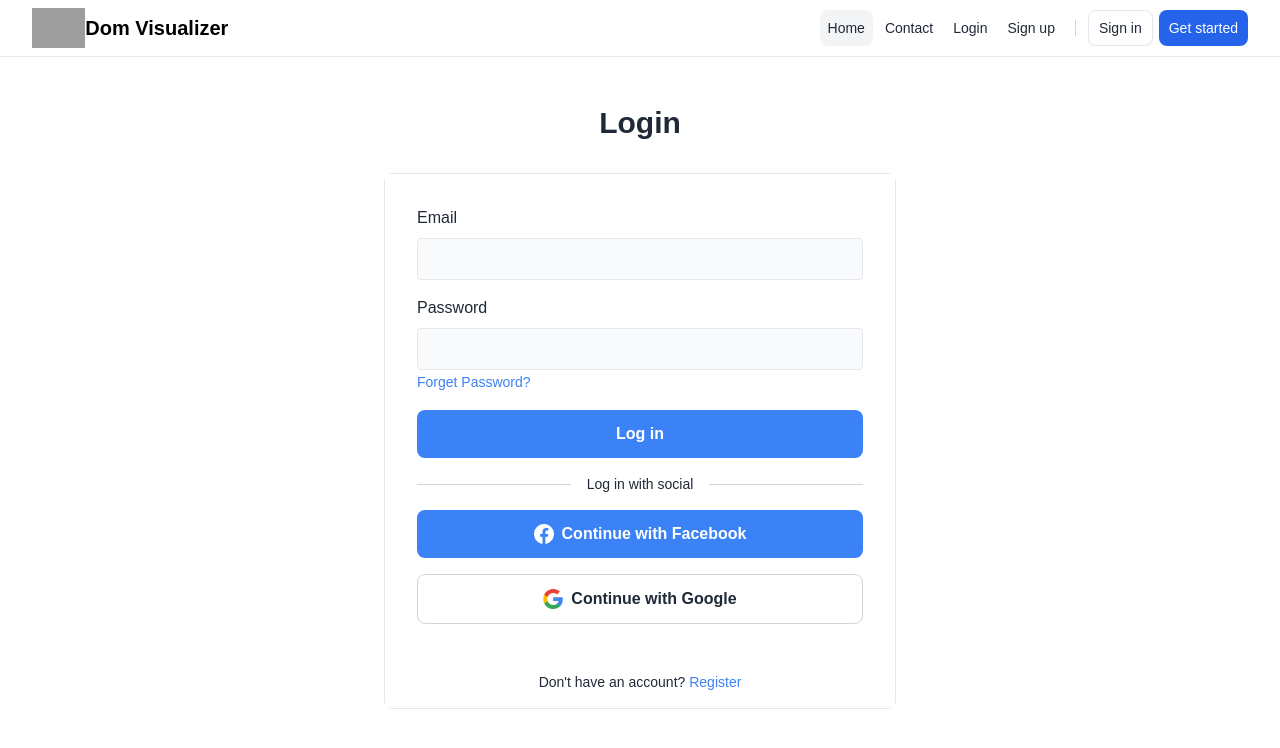
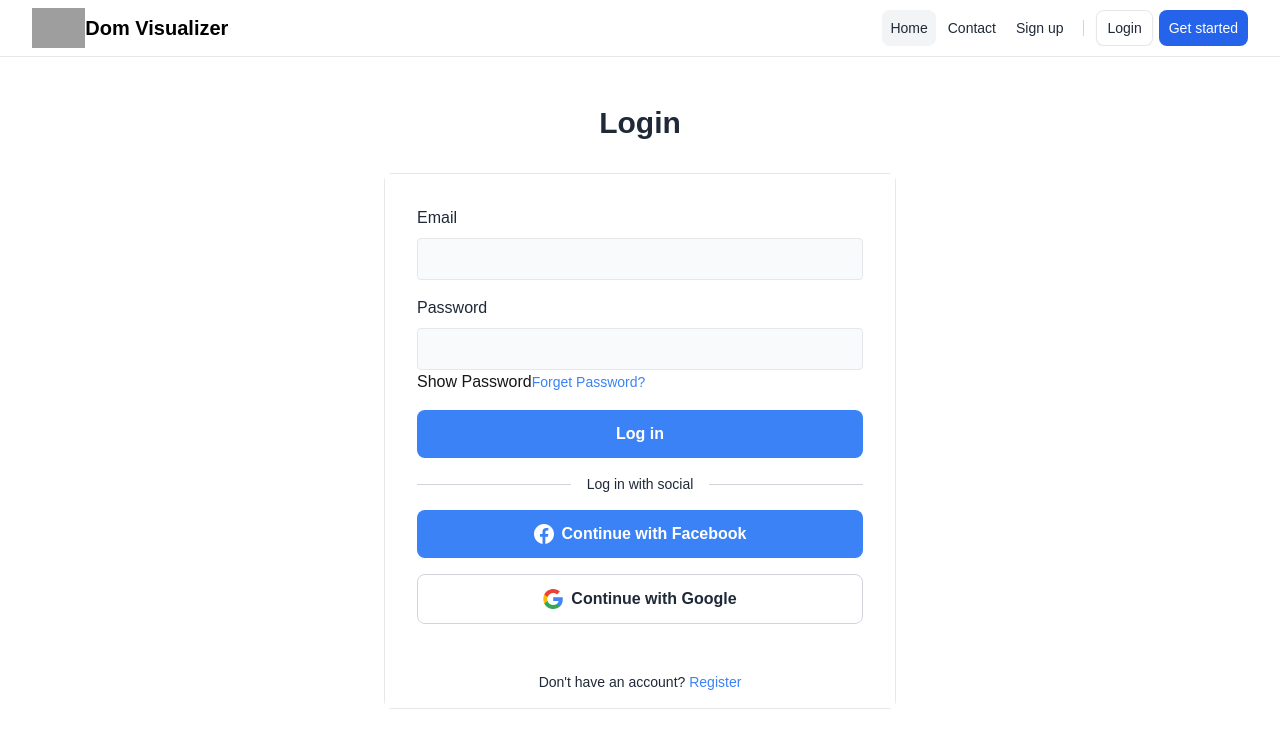
Before and after one commit to mohdsadique1/DOM-visualizer, a Next.js app in the folder Frontend/: page /login in a window 1280 px wide. Shown: the top 748 px of the page. Built offline with nearby package versions, Linux system fonts and the light colour scheme; grey boxes are pictures that could not be loaded.

Commit message:
Major Project

```diff
--- a/Frontend/src/app/(main)/login/page.jsx
+++ b/Frontend/src/app/(main)/login/page.jsx
@@ -1,5 +1,5 @@
 'use client'
-import React from 'react'
+import React, { useState } from 'react';
 import { useFormik, validateYupSchema } from 'formik';
 import axios from 'axios';
 import Link from 'next/link';
@@ -20,12 +20,20 @@ const LoginSchema = Yup.object().shape({
 const Login = () => {
 
   const router = useRouter();
+  const [showPassword, setShowPassword] = useState(false);
+
+
+  const togglePasswordVisibility = () => {
+    setShowPassword(prevState => !prevState);
+  };
 
   const loginForm = useFormik({
     initialValues: {
       email: '',
       password: '',
     },
+
+
 
     onSubmit: (values) => {
       console.log(values);
@@ -84,12 +92,20 @@ const Login = () => {
                   name="password"
                   onChange={loginForm.handleChange}
                   value={loginForm.values.password}
-                  type='password'
+                  type={showPassword ? "text" : "password"}
                   className="w-full rounded border bg-gray-50 px-3 py-2 text-gray-800 outline-none ring-indigo-300 transition duration-100 focus:ring"
                   required=""
                   aria-describedby='passworderror'
                 />
-                 {
+
+                <button
+                  type="button"
+                  onClick={togglePasswordVisibility}
+                  className="password-toggle-btn"
+                >
+                  {showPassword ? "Hide Password" : "Show Password"} {/* Toggle button text */}
+                </button>
+                {
                   (loginForm.touched.password && loginForm.errors.password) && (
                     <p className='text-sm text-red-500'>{loginForm.errors.password}</p>
                   )
--- a/Frontend/src/components/navbar.jsx
+++ b/Frontend/src/components/navbar.jsx
@@ -119,29 +119,6 @@ function navbar() {
                                     </Link>
                                     <Link
                                         className="p-2 flex items-center text-sm text-gray-800 hover:bg-gray-100 rounded-lg focus:outline-none focus:bg-gray-100 dark:text-neutral-200 dark:hover:bg-neutral-700 dark:focus:bg-neutral-700"
-                                        href="/Login"
-                                    >
-                                        <svg
-                                            className="shrink-0 size-4 me-3 md:me-2 block md:hidden"
-                                            xmlns="http://www.w3.org/2000/svg"
-                                            width={24}
-                                            height={24}
-                                            viewBox="0 0 24 24"
-                                            fill="none"
-                                            stroke="currentColor"
-                                            strokeWidth={2}
-                                            strokeLinecap="round"
-                                            strokeLinejoin="round"
-                                        >
-                                            <path d="M12 12h.01" />
-                                            <path d="M16 6V4a2 2 0 0 0-2-2h-4a2 2 0 0 0-2 2v2" />
-                                            <path d="M22 13a18.15 18.15 0 0 1-20 0" />
-                                            <rect width={20} height={14} x={2} y={6} rx={2} />
-                                        </svg>
-                                        Login
-                                    </Link>
-                                    <Link
-                                        className="p-2 flex items-center text-sm text-gray-800 hover:bg-gray-100 rounded-lg focus:outline-none focus:bg-gray-100 dark:text-neutral-200 dark:hover:bg-neutral-700 dark:focus:bg-neutral-700"
                                         href="/signup"
                                     >
                                         <svg
@@ -174,7 +151,7 @@ function navbar() {
                                     className="py-[7px] px-2.5 inline-flex items-center font-medium text-sm rounded-lg border border-gray-200 bg-white text-gray-800 shadow-sm hover:bg-gray-50 disabled:opacity-50 disabled:pointer-events-none dark:bg-neutral-800 focus:outline-none focus:bg-gray-100 dark:border-neutral-700 dark:text-neutral-300 dark:hover:bg-neutral-700 dark:focus:bg-neutral-700"
                                     href="/Login"
                                 >
-                                    Sign in
+                                     Login
                                 </Link>
                                 <Link
                                     className="py-2 px-2.5 inline-flex items-center font-medium text-sm rounded-lg bg-blue-600 text-white hover:bg-blue-700 focus:outline-none focus:bg-blue-700 disabled:opacity-50 disabled:pointer-events-none dark:bg-blue-500 dark:hover:bg-blue-600 dark:focus:bg-blue-600"
```
